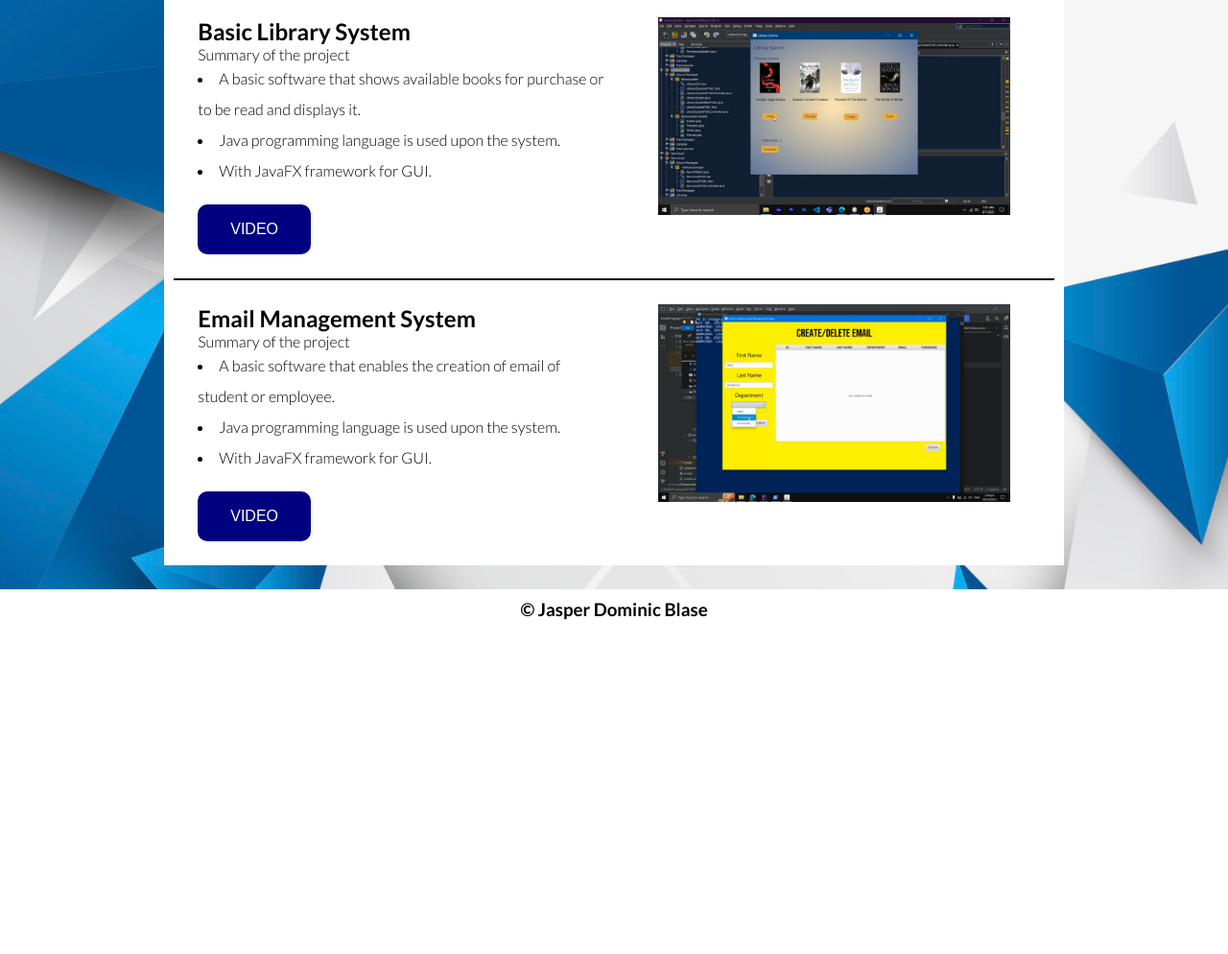
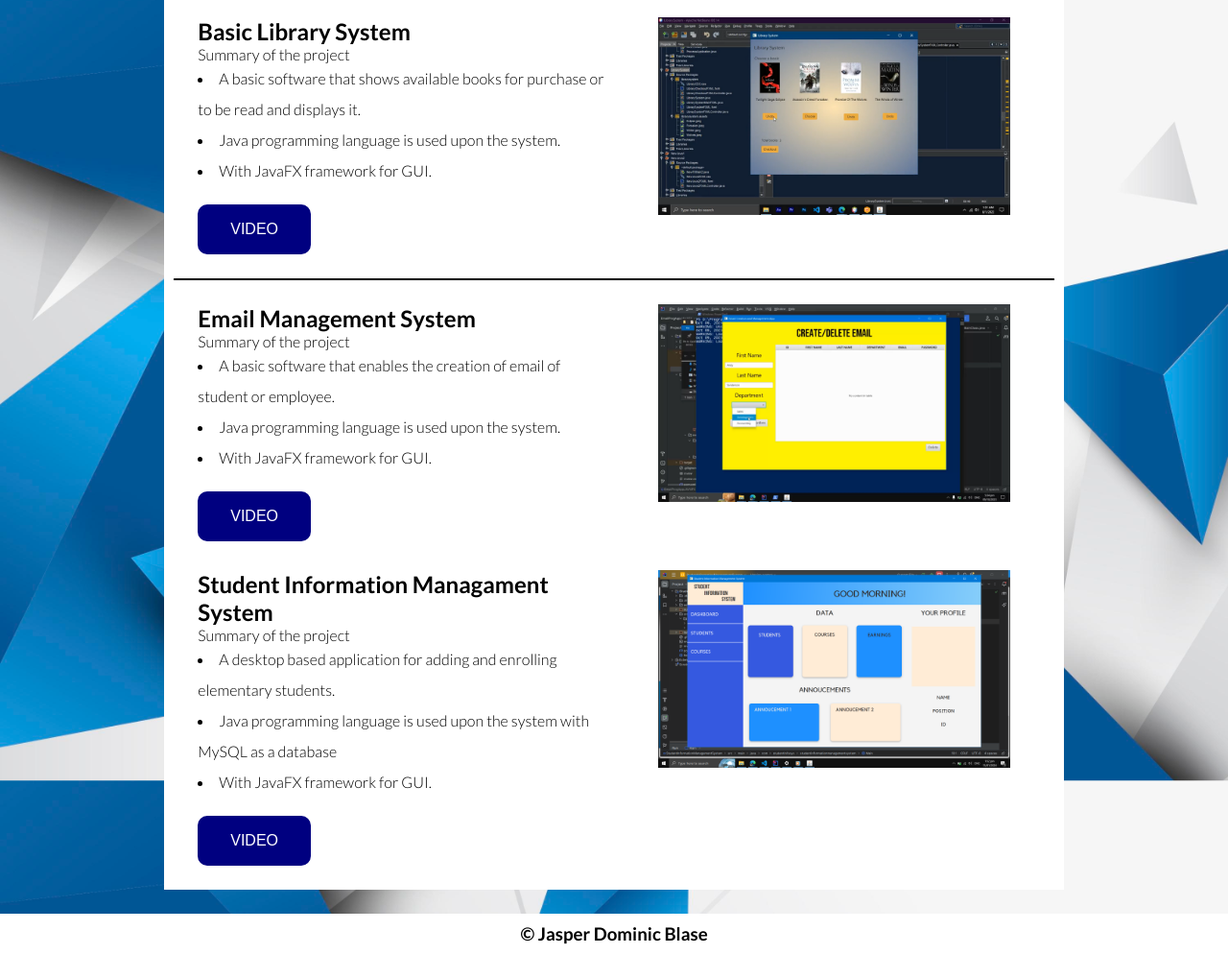
Before and after one commit to JasperBlase13/PortoflioJappy, a plain HTML site: page index.html in a window 1280 px wide. Shown: the part 2600-3594 px from the top of the page at 96% size. Before the commit the page ends 3256 px from the top, so only its background shows below. Drawn offline with Linux system fonts and the light colour scheme.

Commit message:
Student Information Management System

```diff
--- a/index.html
+++ b/index.html
@@ -282,6 +282,30 @@
 
             </div>
 
+
+
+            <div class="projectbox2">
+              <div class="progbox2 JavaLibraryText">
+                <h2>Student Information Managament System</h2>
+                <p>Summary of the project</p>
+                <ul>
+                    <li>A desktop based application for adding and enrolling elementary students.</li>
+                    <li>Java programming language is used upon the system with MySQL as a database</li>
+                    <li>With JavaFX framework for GUI.</li>
+                </ul>
+                <br>
+                <form>
+                  <input type="button" onclick="window.location.href='https://drive.google.com/file/d/1coe4pjZlYMxLRMvlwQriPlogserv5ad3/view?usp=sharing';" value="VIDEO" class="button"/>
+                </form>
+              </div>
+
+              <div class="progbox2 JavaLibraryImg">
+                <img src="./assets.prog/StudentInformationManagment/Pic1.png" alt="Email Management" title="EmailManagement">
+              </div>
+
+           </div>
+
+
             </div>
         </div>
       </section>
```
Also changed, not shown: assets.prog/StudentInformationManagment/Pic1.png (added).
